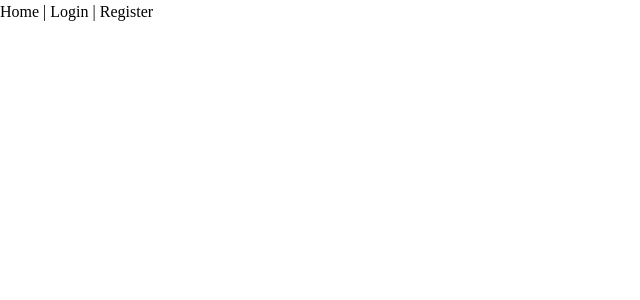
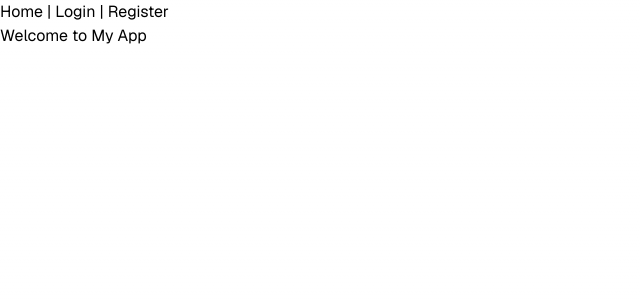
Before and after one commit to rioanggoro/lmtc_FE, a Next.js app: page / in a window 1280 px wide. Shown: the top 300 px of the page, without its empty margins (0-640 px from the left). Built offline with nearby package versions, Linux system fonts and the light colour scheme.

Commit message:
fix:animation in page tsx

```diff
--- a/src/app/page.tsx
+++ b/src/app/page.tsx
@@ -1,19 +1,13 @@
 import Link from "next/link";
 
-export default function RootLayout({
-  children,
-}: {
-  children: React.ReactNode;
-}) {
+export default function HomePage() {
   return (
-    <html lang="en">
-      <body>
-        <nav>
-          <Link href="/">Home</Link> | <Link href="/login">Login</Link> |{" "}
-          <Link href="/user/register">Register</Link>
-        </nav>
-        {children}
-      </body>
-    </html>
+    <main>
+      <nav>
+        <Link href="/">Home</Link> | <Link href="/login">Login</Link> |{" "}
+        <Link href="/user/register">Register</Link>
+      </nav>
+      <h1>Welcome to My App</h1>
+    </main>
   );
 }
```
Also changed, not shown: src/app/layout.tsx (line endings or trailing spaces).
